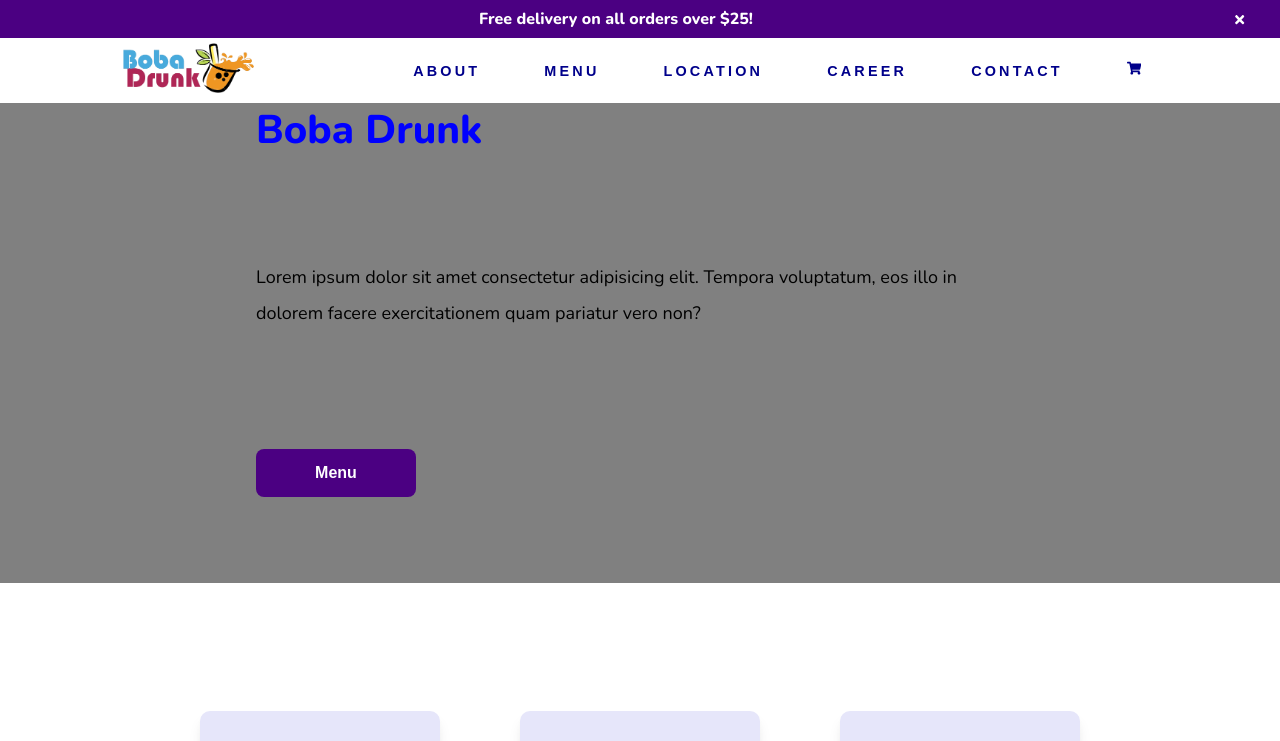
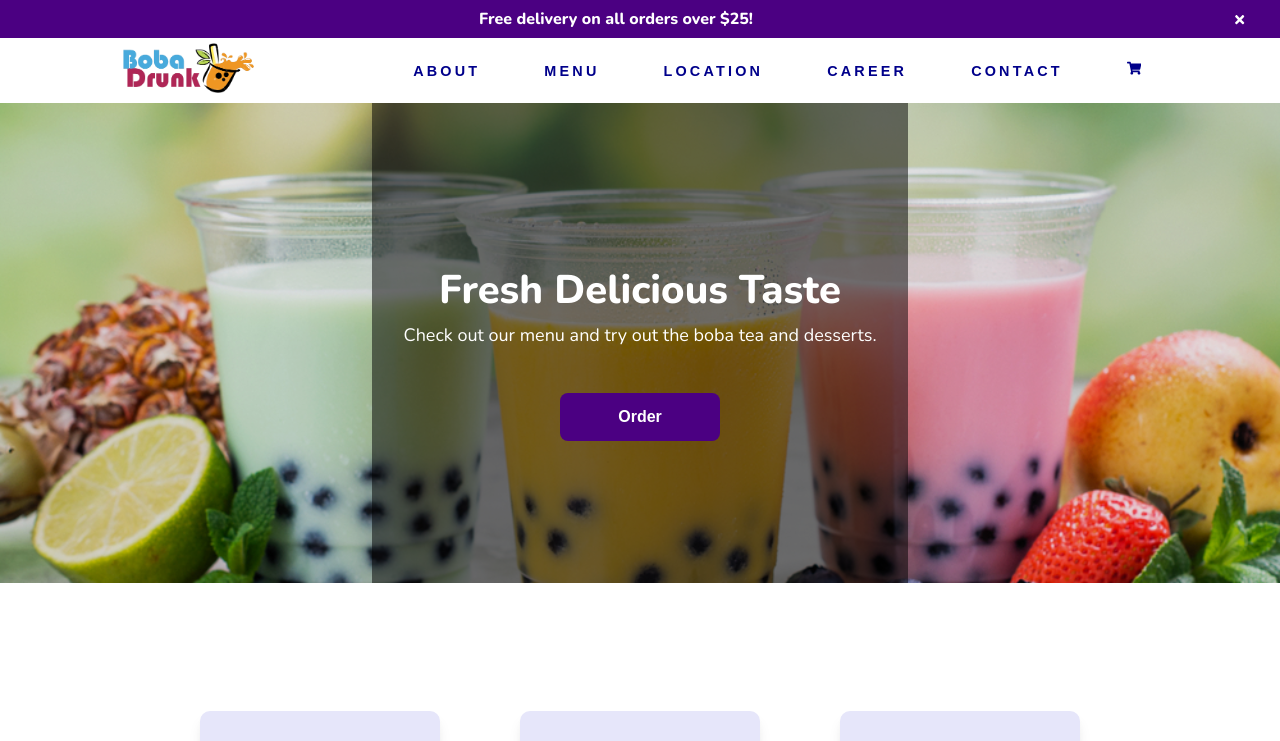
Before and after one commit to robteaw/boba, a React (Create React App) app: page / in a window 1280 px wide. Shown: the top 741 px of the page. Built offline with nearby package versions, Linux system fonts and the light colour scheme.

Commit message:
24. Hero Update

```diff
--- a/src/pages/Error.js
+++ b/src/pages/Error.js
@@ -13,7 +13,7 @@
 
 // styling
 const Container = styled.div`
-  height: 100%;
+  height: 100vh;
   width: 100%;
   max-width: 1280px;
   margin: 3rem auto 5rem auto;
--- a/src/pages/Home/Hero.js
+++ b/src/pages/Home/Hero.js
@@ -1,43 +1,48 @@
 import React from "react";
-import { useNavigate } from "react-router-dom";
+import HeroText from "./HeroText";
+import heroImg from "../../images/hero.png";
 import styled from "styled-components";
 
 export default function Hero() {
-  let navigate = useNavigate();
-
   return (
-    <Container>
-      <h1>Boba Drunk</h1>
-      <p>
-        Lorem ipsum dolor sit amet consectetur adipisicing elit. Tempora
-        voluptatum, eos illo in dolorem facere exercitationem quam pariatur vero
-        non?
-      </p>
-      <button
-        onClick={() => {
-          navigate("/menu");
-        }}
-      >
-        Menu
-      </button>
+    <Container
+      style={{
+        backgroundImage: `url(${heroImg})`,
+        backgroundPosition: "center center",
+        backgroundSize: "cover",
+        backgroundRepeat: "no-repeat",
+        backgroundBlendMode: "darken",
+      }}
+    >
+      <div className="center">
+        <HeroText />
+      </div>
     </Container>
   );
 }
 
 // styling
 const Container = styled.div`
-  background-color: gray;
+  background-color: rgba(0, 0, 0, 0.09);
   height: 60vh;
   width: 100%;
-  padding: 0 20%;
-  display: grid;
-  gap: 1rem;
-  grid-even-columns: repeat(auto-fit, minmax(min(250px, 100%), 1fr));
+  display: flex;
+  justify-content: center;
+  align-items: center;
 
+  .center {
+    color: var(--subText);
+    background-color: rgba(0, 0, 0, 0.5);
+    height: 60vh;
+    padding: 10rem 2rem;
+  }
   h1 {
-    color: blue;
+    /* color: var(--selectColor); */
   }
-
+  h1,
+  p {
+    text-align: center;
+  }
   button {
     color: var(--subText);
     background: var(--subColor);
@@ -46,9 +51,10 @@
     height: 3rem;
     width: 10rem;
     padding: 0.7rem;
-    margin-top: 1rem;
+    margin: 2.5rem auto;
     border: 2px solid transparent;
     border-radius: 0.5rem;
+    display: block;
     cursor: pointer;
     transition: 0.4s;
     &:hover {
--- /dev/null
+++ b/src/pages/Home/HeroText.js
@@ -0,0 +1,20 @@
+import React from "react";
+import { useNavigate } from "react-router-dom";
+
+export default function HeroText() {
+  let navigate = useNavigate();
+
+  return (
+    <div>
+      <h1>Fresh Delicious Taste</h1>
+      <p>Check out our menu and try out the boba tea and desserts.</p>
+      <button
+        onClick={() => {
+          navigate("/menu");
+        }}
+      >
+        Order
+      </button>
+    </div>
+  );
+}
--- a/src/pages/Home/Home.js
+++ b/src/pages/Home/Home.js
@@ -1,6 +1,5 @@
 import React from "react";
 import Hero from "./Hero";
-import Middle from "./Middle";
 import Bottom from "./Bottom";
 import styled from "styled-components";
 
@@ -8,7 +7,6 @@
   return (
     <Container>
       <Hero />
-      {/* <Middle /> */}
       <Bottom />
     </Container>
   );
--- a/src/pages/Home/Middle.js
+++ /dev/null
@@ -1,6 +0,0 @@
-import React from "react";
-import Card from "./Card";
-
-export default function Middle() {
-  return <div>{/* <Card /> */}</div>;
-}
```
Also changed, not shown: src/images/about_boba.png, src/images/hero.png (added).
